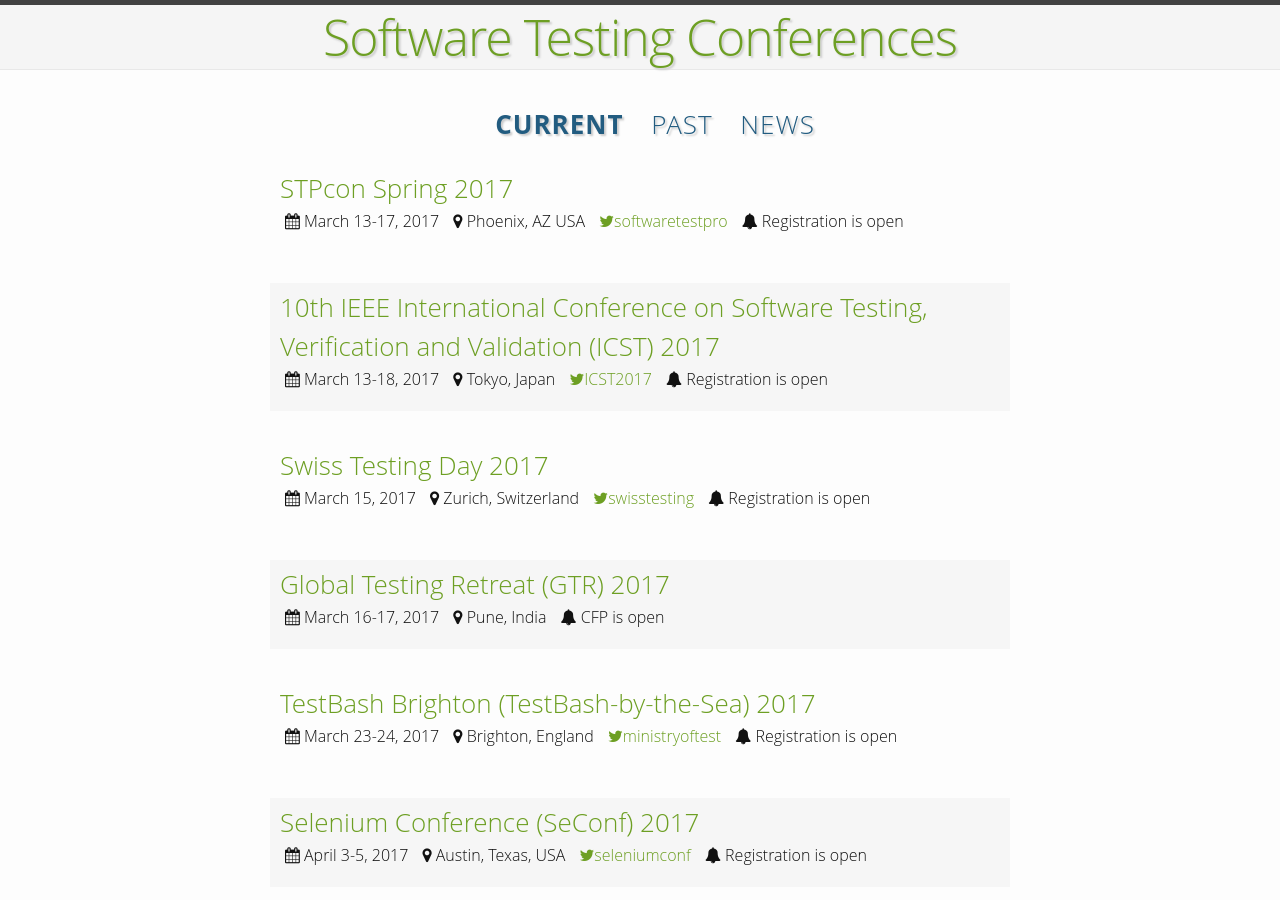
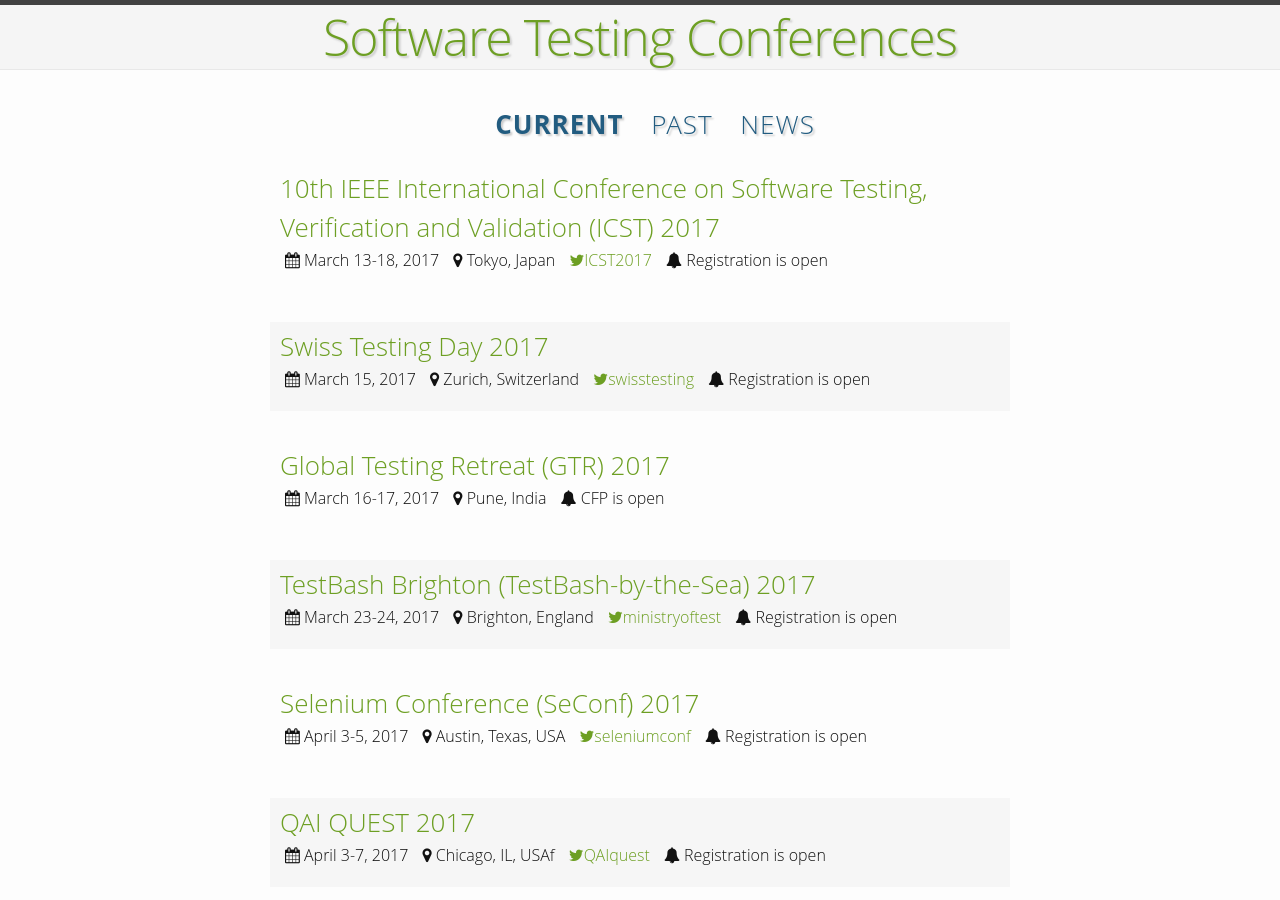
Before and after one commit to TestingConferences/testingconferences.github.io, a Jekyll site: the page built from index.html, in a window 1280 px wide and 900 px high. Built offline with Jekyll 4.4.1, drawn with Linux system fonts in a browser that asks for light colours.

Commit message:
Removed STPCon

```diff
--- a/_data/current.yml
+++ b/_data/current.yml
@@ -1,10 +1,3 @@
-- name: STPcon Spring 2017
-  location: Phoenix, AZ USA
-  dates: "March 13-17, 2017"
-  url: http://softwaretestpro.bmeurl.co/67E71AB
-  twitter: softwaretestpro
-  status: Registration is open
-
 - name: 10th IEEE International Conference on Software Testing, Verification and Validation (ICST) 2017
   location: Tokyo, Japan
   dates: "March 13-18, 2017"
```
